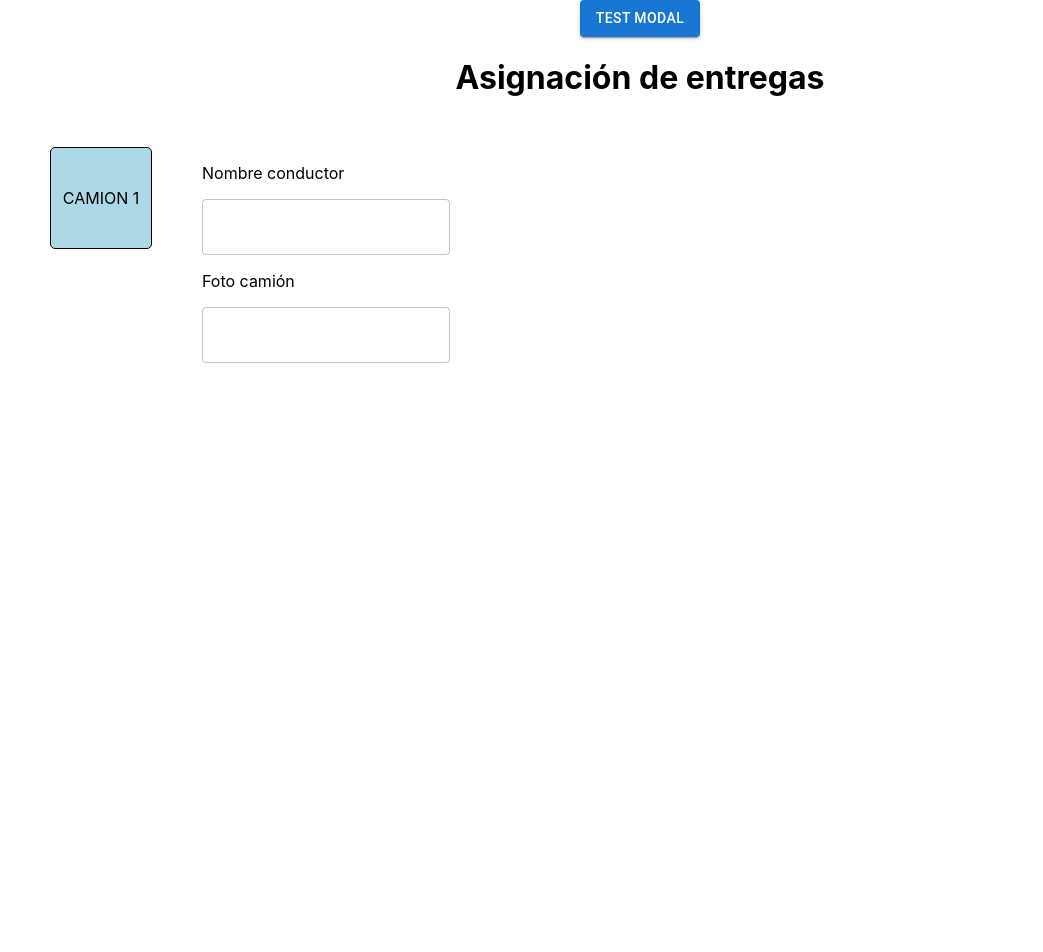
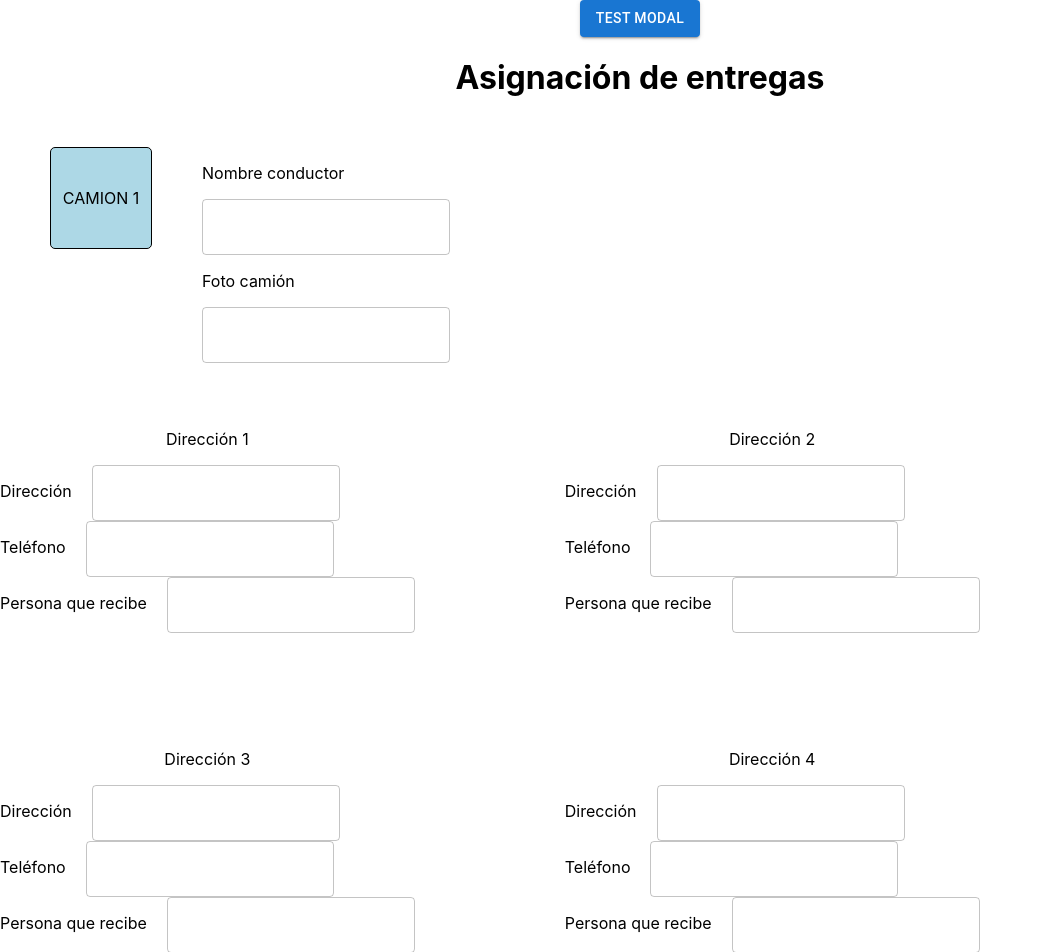
Before and after one commit to pucetec/examen-final-1161, a React (Create React App) app: page / in a window 1280 px wide. Shown: the whole page, without its empty margins (0-1043 px from the left). Before the commit the page ends 800 px from the top, so only its background shows below. Built offline with nearby package versions, Linux system fonts and the light colour scheme.

Commit message:
feat: [ADE-2][laurent] implementation of Body component

```diff
--- a/src/App.js
+++ b/src/App.js
@@ -1,10 +1,7 @@
 import React from "react";
-import ButtonMaterial from "./commons/button/ButtonMaterial";
-import Typography from "./commons/typography/Typography";
-import TextFieldMaterial from "./commons/input/TextFieldMaterial";
-import Etiqueta from "./commons/etiqueta/Etiqueta";
 import { CamionManagementContextProvider } from "./context/CamionManagementContext";
-import Head from "./componentes/Head";
+import Head from "./componentes/head/Head";
+import Body from "./componentes/body/Body";
 
 
 
@@ -13,6 +10,7 @@ const App = ({ onClick }) => {
     <CamionManagementContextProvider>
       <div >
         <Head />
+        <Body />
 
 
       </div>
--- a/src/commons/button/ButtonMaterial.js
+++ b/src/commons/button/ButtonMaterial.js
@@ -1,7 +1,7 @@
 import React from "react";
 import { Button } from "@mui/material";
 
-const ButtonMaterial = ({ text, onClick}) => {
+const ButtonMaterial = ({ text, onClick }) => {
   return <Button variant="contained" text={text} onClick={onClick}>{text}</Button>
 };
 
--- a/src/commons/input/TextFieldMaterial.js
+++ b/src/commons/input/TextFieldMaterial.js
@@ -1,8 +1,8 @@
 import React from "react";
 import { TextField } from "@mui/material";
 
-const TextFieldMaterial = () => {
-  return <TextField ></TextField>
+const TextFieldMaterial = ({ onChange, style }) => {
+  return <TextField onChange={onChange} style={style} ></TextField>
 };
 
 export default TextFieldMaterial;
--- a/src/commons/modal/ModalMaterial.js
+++ b/src/commons/modal/ModalMaterial.js
@@ -3,10 +3,10 @@ import { useCamionManagementContext } from "../../context/CamionManagementContex
 import Typography from "../typography/Typography";
 import ButtonMaterial from "../button/ButtonMaterial";
 import { Box, Modal } from "@mui/material";
-
+import TextFieldMaterial from "../input/TextFieldMaterial";
 
 const ModalMaterial = () => {
-  const { open, handleClose, style, setOpen } = useCamionManagementContext();
+  const { open, handleClose, style, setOpen, conductorName, receptionName1, address1 } = useCamionManagementContext();
 
   return (
     <div>
@@ -19,6 +19,27 @@ const ModalMaterial = () => {
       >
         <Box sx={style}>
           <Typography type="h1" text="Reporte de camiones asignados" />
+          <div>
+            <div>
+
+              <div style={{ display: "flex"}}>
+                <Typography type="p" text="Nombre: " />
+                <div style={{ margin: "auto"}}>
+                  {conductorName}
+                </div>
+              </div>
+            </div>
+            <div style={{ display: "flex"}}>
+              <Typography type="h3" text="Entrega 1: " />
+              <div style={{ margin: "auto"}}>
+                {receptionName1}
+              </div>
+              <Typography type="p" text="Dirección: " />
+              <div style={{ margin: "auto"}}>
+                {address1}
+              </div>
+            </div>
+          </div>
           <ButtonMaterial onClick={() => setOpen(false)} text="CERRAR" />
         </Box>
       </Modal>
--- /dev/null
+++ b/src/componentes/body/Body.js
@@ -0,0 +1,80 @@
+import React from "react";
+import Typography from "../../commons/typography/Typography";
+import TextFieldMaterial from "../../commons/input/TextFieldMaterial";
+import { useCamionManagementContext } from "../../context/CamionManagementContext";
+import ButtonMaterial from "../../commons/button/ButtonMaterial";
+import ModalMaterial from "../../commons/modal/ModalMaterial";
+
+const Body = () => {
+  const { setReceptionName1, setAddress1 } = useCamionManagementContext();
+  return (
+    <div>
+      <div style={{ display: "flex"}}>
+        <div>
+          <center><Typography type="h3" text="Dirección 1" /></center>
+            <div style={{ display: "flex"}}>
+              <Typography type="p" text="Dirección" />
+              <TextFieldMaterial onChange={(e) => setAddress1(e.target.value)} style={{ marginLeft: 20}}/>
+            </div>
+            <div style={{ display: "flex"}}>
+              <Typography type="p" text="Teléfono" />
+              <TextFieldMaterial style={{ marginLeft: 20}}/>
+            </div>
+            <div style={{ display: "flex"}}>
+              <Typography type="p" text="Persona que recibe" />
+              <TextFieldMaterial onChange={(e) => setReceptionName1(e.target.value)} style={{ marginLeft: 20}}/>
+            </div>
+          </div>
+          <div style={{ marginLeft: 150}}>
+            <center><Typography type="h3" text="Dirección 2" /></center>
+              <div style={{ display: "flex"}}>
+                <Typography type="p" text="Dirección" />
+                <TextFieldMaterial style={{ marginLeft: 20}}/>
+              </div>
+              <div style={{ display: "flex"}}>
+                <Typography type="p" text="Teléfono" />
+                <TextFieldMaterial style={{ marginLeft: 20}}/>
+              </div>
+              <div style={{ display: "flex"}}>
+                <Typography type="p" text="Persona que recibe" />
+                <TextFieldMaterial style={{ marginLeft: 20}}/>
+              </div>
+        </div>
+      </div>
+      <div style={{ display: "flex", marginTop: 100}}>
+        <div>
+          <center><Typography type="h3" text="Dirección 3" /></center>
+            <div style={{ display: "flex"}}>
+              <Typography type="p" text="Dirección" />
+              <TextFieldMaterial style={{ marginLeft: 20}}/>
+            </div>
+            <div style={{ display: "flex"}}>
+              <Typography type="p" text="Teléfono" />
+              <TextFieldMaterial style={{ marginLeft: 20}}/>
+            </div>
+            <div style={{ display: "flex"}}>
+              <Typography type="p" text="Persona que recibe" />
+              <TextFieldMaterial style={{ marginLeft: 20}}/>
+            </div>
+          </div>
+          <div style={{ marginLeft: 150}}>
+            <center><Typography type="h3" text="Dirección 4" /></center>
+              <div style={{ display: "flex"}}>
+                <Typography type="p" text="Dirección" />
+                <TextFieldMaterial style={{ marginLeft: 20}}/>
+              </div>
+              <div style={{ display: "flex"}}>
+                <Typography type="p" text="Teléfono" />
+                <TextFieldMaterial style={{ marginLeft: 20}}/>
+              </div>
+              <div style={{ display: "flex"}}>
+                <Typography type="p" text="Persona que recibe" />
+                <TextFieldMaterial style={{ marginLeft: 20}}/>
+              </div>
+        </div>
+      </div>
+    </div>
+  );
+};
+
+export default Body;
--- a/src/componentes/Head.js
+++ b/src/componentes/head/Head.js
@@ -1,13 +1,13 @@
 import React from "react";
-import Typography from "../commons/typography/Typography";
-import Etiqueta from "../commons/etiqueta/Etiqueta";
-import TextFieldMaterial from "../commons/input/TextFieldMaterial";
-import { useCamionManagementContext } from "../context/CamionManagementContext";
-import ButtonMaterial from "../commons/button/ButtonMaterial";
-import ModalMaterial from "../commons/modal/ModalMaterial";
+import Typography from "../../commons/typography/Typography";
+import Etiqueta from "../../commons/etiqueta/Etiqueta";
+import TextFieldMaterial from "../../commons/input/TextFieldMaterial";
+import { useCamionManagementContext } from "../../context/CamionManagementContext";
+import ButtonMaterial from "../../commons/button/ButtonMaterial";
+import ModalMaterial from "../../commons/modal/ModalMaterial";
 
 const Head = () => {
-  const { handleOpen } = useCamionManagementContext();
+  const { handleOpen, setConductorName } = useCamionManagementContext();
   return (
     <div>
       <center>
@@ -20,7 +20,7 @@ const Head = () => {
         <div style={{ alignItems: "center", marginLeft: 50}} >
           <div>
             <Typography type="p" text="Nombre conductor" />
-            <TextFieldMaterial />
+            <TextFieldMaterial onChange={(e) => setConductorName(e.target.value)}/>
           </div>
           <div>
             <Typography type="p" text="Foto camión" />
--- a/src/context/CamionManagementContext.js
+++ b/src/context/CamionManagementContext.js
@@ -6,6 +6,9 @@ const CamionManagementContext = createContext();
 export const CamionManagementContextProvider = ({ children }) => {
 
   const [open, setOpen] = useState(false);
+  const [conductorName, setConductorName] = useState("");
+  const [receptionName1, setReceptionName1] = useState("")
+  const [address1, setAddress1] = useState("");
 
 //----------------------------------------------------------------
 //Style Modal
@@ -21,19 +24,29 @@ export const CamionManagementContextProvider = ({ children }) => {
     p: 4,
   };
 
-//-----------------------------------------------------------------
-//Function Modal
 
   const handleOpen = () => {
     setOpen(true);
+
   };
 
   const handleClose = () => setOpen(false);
 
 
+
   return (
 
-    <CamionManagementContext.Provider value={{ style, open, setOpen, handleOpen, handleClose }}>
+    <CamionManagementContext.Provider value={{ style,
+                                               open,
+                                               setOpen,
+                                               handleOpen,
+                                               handleClose,
+                                               setConductorName,
+                                               conductorName,
+                                               setReceptionName1,
+                                               receptionName1,
+                                               setAddress1,
+                                               address1 }}>
       { children}
     </CamionManagementContext.Provider>
   );
```
